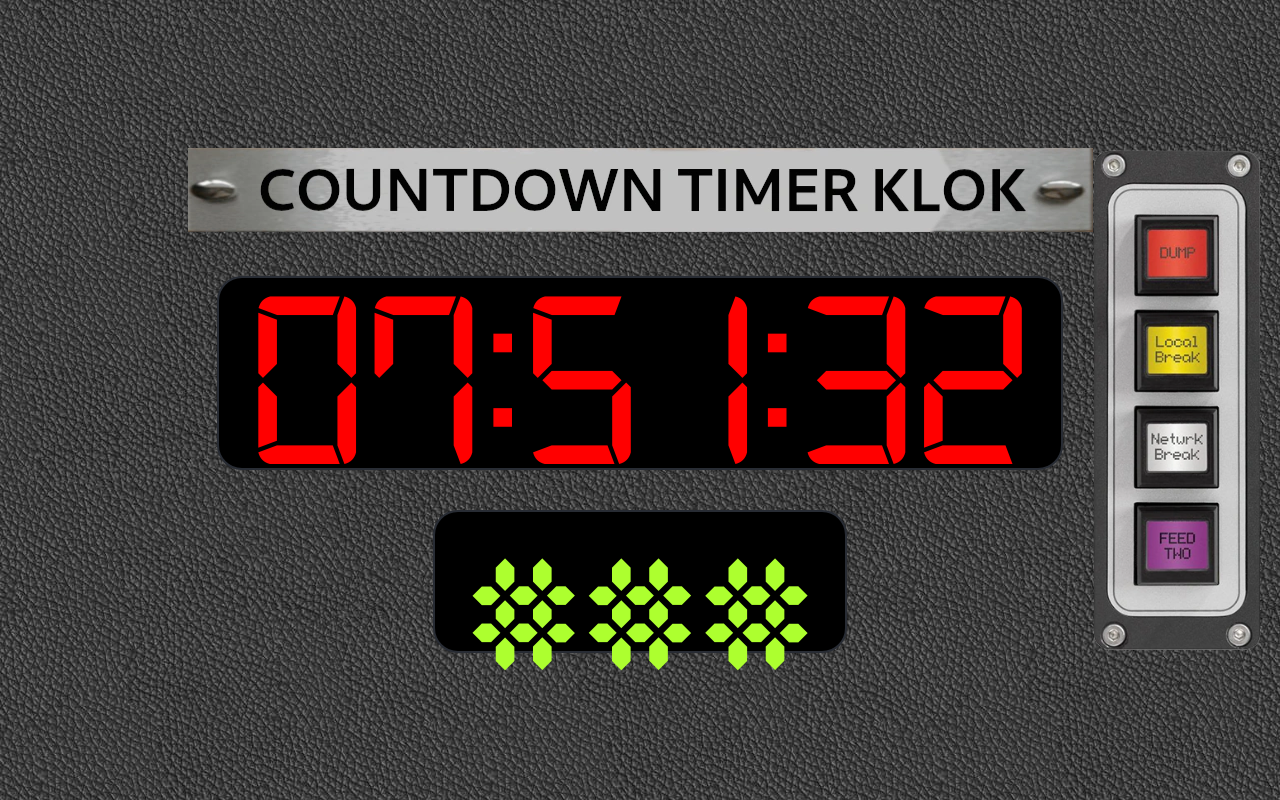
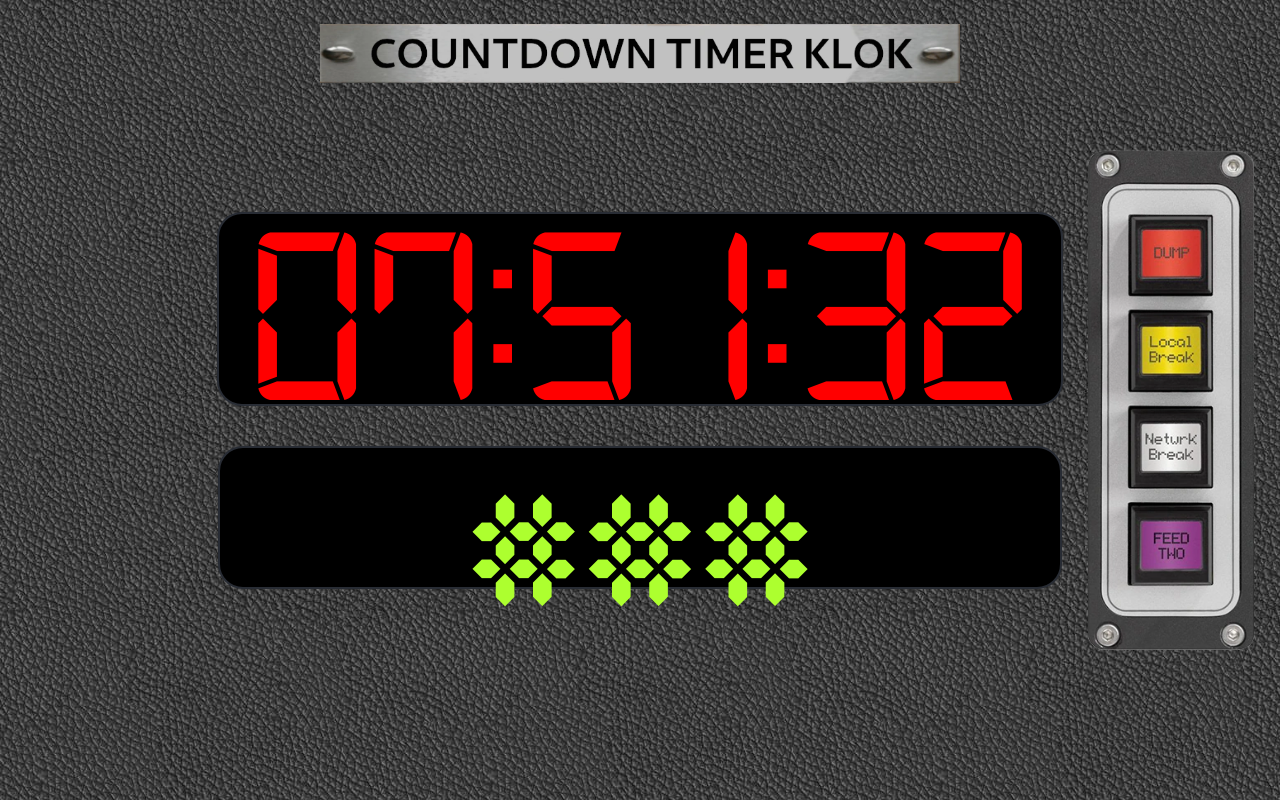
Before and after one commit to Borewit/count-down, a React (Create React App) app: page / in a window 1280 px wide. Built offline with nearby package versions, Linux system fonts and the light colour scheme.

Commit message:
Separate components in files. Improve layout & code style.

```diff
--- a/src/App.css
+++ b/src/App.css
@@ -79,15 +79,21 @@
   padding-left: 30px;
   padding-right: 30px;
   margin: 20px;
+  width: 61%;
 }
 
 .header {
-  margin: 20px;
-  padding-top: 0px;
+  position: absolute;
+  top: 3%;
+}
+
+.header img {
+  width: 50vw;
 }
 
 .knoppen {
   position: absolute;
-  right:20px;
+  right: 2vw;
   width: 13%;
+  height: auto;
 }
--- a/src/App.js
+++ b/src/App.js
@@ -1,9 +1,15 @@
 import React from 'react';
 
+// Resources
 import './App.css';
-import header from './header.webp'
-import knoppen from './buttons.webp'
+import header from './header.webp';
+import knoppen from './buttons.webp';
 
+// Components
+import Clock from './Clock.js';
+import CodeEntry from './CodeEntry.js';
+
+// Application
 function App() {
   return (
     <div className="App">
@@ -19,66 +25,4 @@ function App() {
   );
 }
 
-class Clock extends React.Component {
-
-  constructor(props) {
-    super(props);
-    this.state = {time: this.getTime()};
-  }
-
-  componentDidMount() {
-    this.timerID = setInterval(() => this.tick(), 1000);
-  }
-
-  componentWillUnmount() {
-    clearInterval(this.timerID);
-  }
-
-  tick() {
-    this.setState({
-      time: this.getTime()
-    });
-  }
-
-  padDigits(number) {
-    if (number <= 9999) {
-      number = ("0" + number).slice(-2);
-    }
-    return number;
-  }
-
-  getTime() {
-    const now = new Date();
-    return {
-      hours: this.padDigits(now.getHours(), 2),
-      minutes: this.padDigits(now.getMinutes(), 2),
-      seconds: this.padDigits(now.getSeconds(), 2),
-    }
-  }
-
-  render() {
-    return (
-      <div className="clock-display">
-        <span className="digits">{this.state.time.hours}</span><span className="colon">:</span><span
-        className="digits">{this.state.time.minutes}</span><span className="colon">:</span><span
-        className="digits">{this.state.time.seconds}</span>
-      </div>
-    );
-  }
-}
-
-class CodeEntry extends React.Component {
-
-  constructor(props) {
-    super(props);
-    this.state = {code: '###'};
-  }
-
-  render() {
-    return (
-      <div className="code-entry">{this.state.code}</div>
-    );
-  }
-}
-
 export default App;
--- /dev/null
+++ b/src/Clock.js
@@ -0,0 +1,49 @@
+import React from "react";
+
+export default class Clock extends React.Component {
+
+  constructor(props) {
+    super(props);
+    this.state = {time: this.getTime()};
+  }
+
+  componentDidMount() {
+    this.timerID = setInterval(() => this.tick(), 1000);
+  }
+
+  componentWillUnmount() {
+    clearInterval(this.timerID);
+  }
+
+  tick() {
+    this.setState({
+      time: this.getTime()
+    });
+  }
+
+  padDigits(number) {
+    if (number <= 9999) {
+      number = ("0" + number).slice(-2);
+    }
+    return number;
+  }
+
+  getTime() {
+    const now = new Date();
+    return {
+      hours: this.padDigits(now.getHours(), 2),
+      minutes: this.padDigits(now.getMinutes(), 2),
+      seconds: this.padDigits(now.getSeconds(), 2),
+    }
+  }
+
+  render() {
+    return (
+      <div className="clock-display">
+        <span className="digits">{this.state.time.hours}</span><span className="colon">:</span><span
+        className="digits">{this.state.time.minutes}</span><span className="colon">:</span><span
+        className="digits">{this.state.time.seconds}</span>
+      </div>
+    );
+  }
+}
--- /dev/null
+++ b/src/CodeEntry.js
@@ -0,0 +1,15 @@
+import React from "react";
+
+export default class CodeEntry extends React.Component {
+
+  constructor(props) {
+    super(props);
+    this.state = {code: '###'};
+  }
+
+  render() {
+    return (
+      <div className="code-entry">{this.state.code}</div>
+    );
+  }
+}
```
